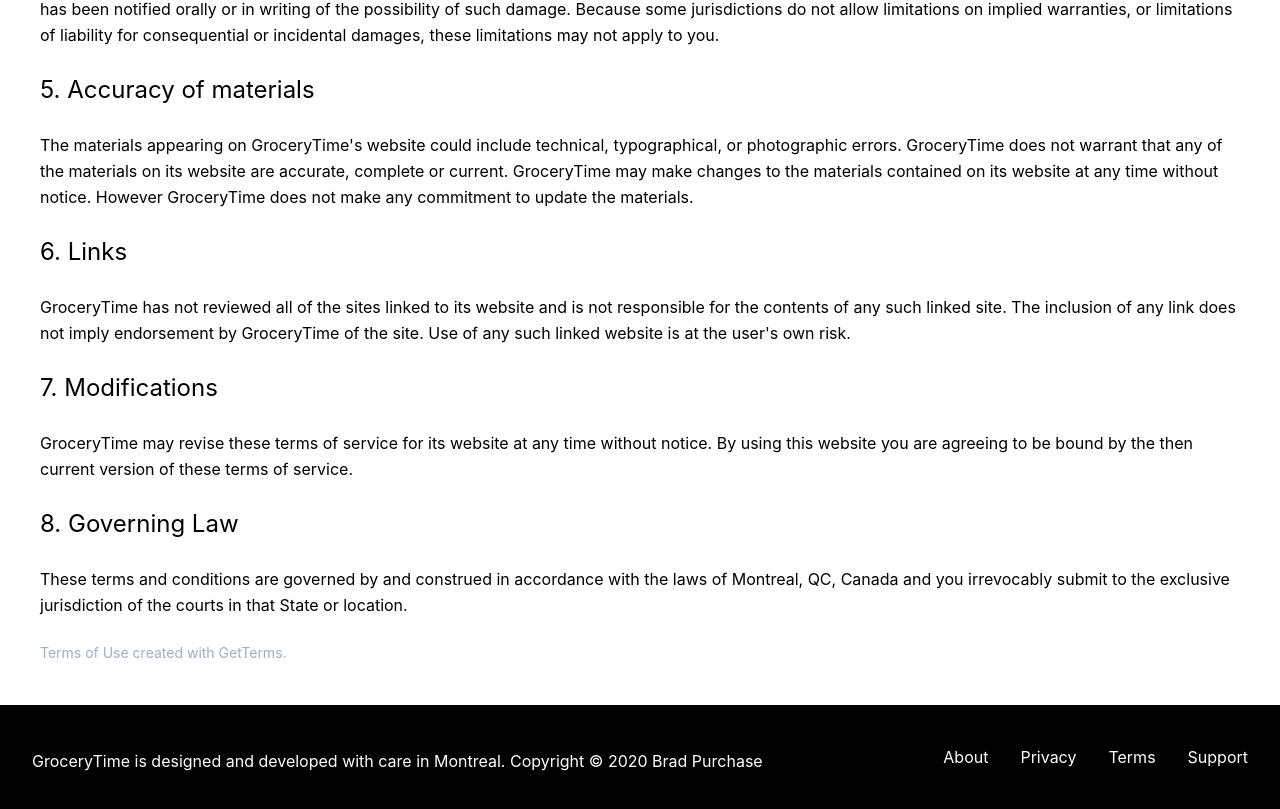
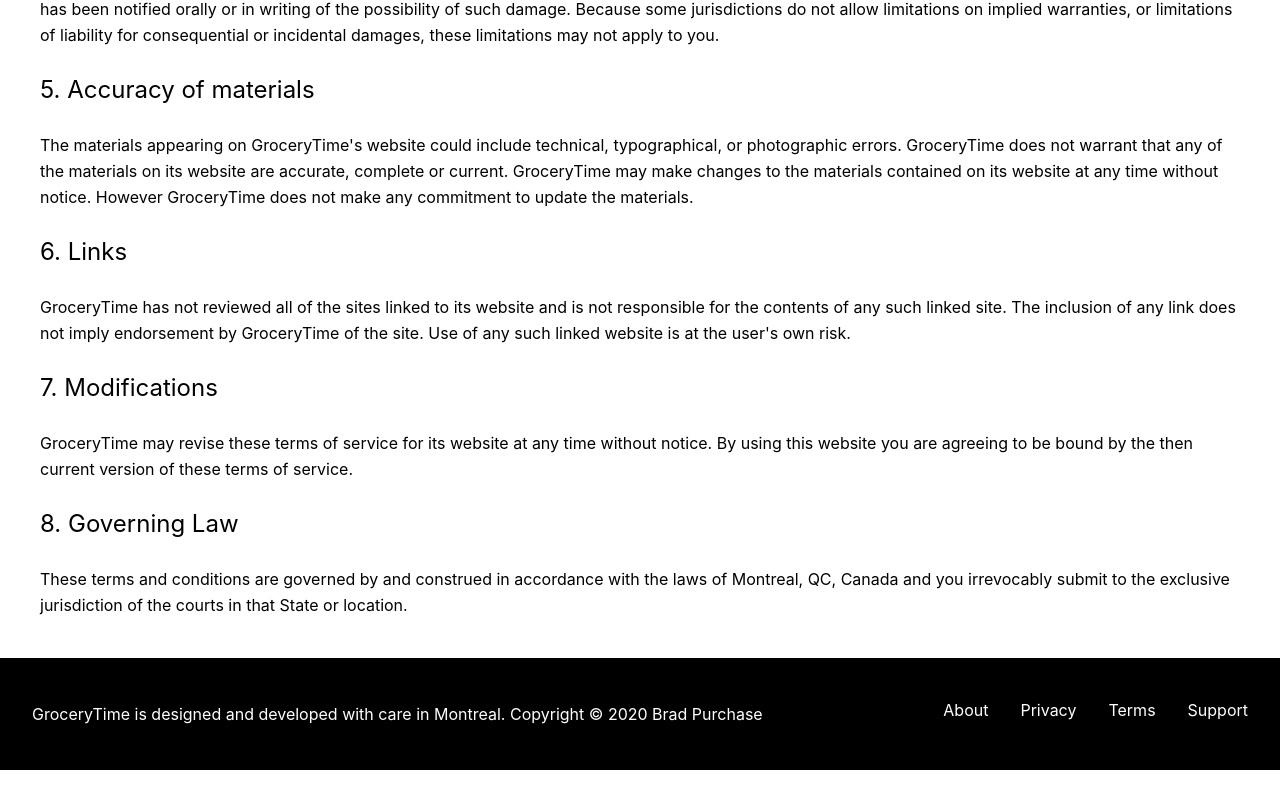
Before and after one commit to bradpurchase/grocerytime-web, a Next.js app: page /terms in a window 1280 px wide. Shown: the part 1027-1836 px from the top of the page. After the commit the page ends 1797 px from the top, so only its background shows below. Built offline with nearby package versions, Linux system fonts and the light colour scheme.

Commit message:
small updates

```diff
--- a/pages/privacy.js
+++ b/pages/privacy.js
@@ -55,11 +55,6 @@
       <p className="leading-relaxed mt-6">
         This policy is effective as of 21 October 2020.
       </p>
-      <p className="leading-relaxed mt-6 text-sm text-gray-500 dark:text-gray-700">
-        <a href="https://getterms.io" title="Generate a free privacy policy">
-          Privacy Policy created with GetTerms.
-        </a>
-      </p>
     </div>
   </>
 ));
--- a/pages/terms.js
+++ b/pages/terms.js
@@ -116,14 +116,6 @@
         with the laws of Montreal, QC, Canada and you irrevocably submit to the
         exclusive jurisdiction of the courts in that State or location.
       </p>
-      <p className="leading-relaxed mt-6 text-sm text-gray-500 dark:text-gray-700">
-        <a
-          href="https://getterms.io"
-          title="Generate a free terms of use document"
-        >
-          Terms of Use created with GetTerms.
-        </a>
-      </p>
     </div>
   </>
 ));
```
